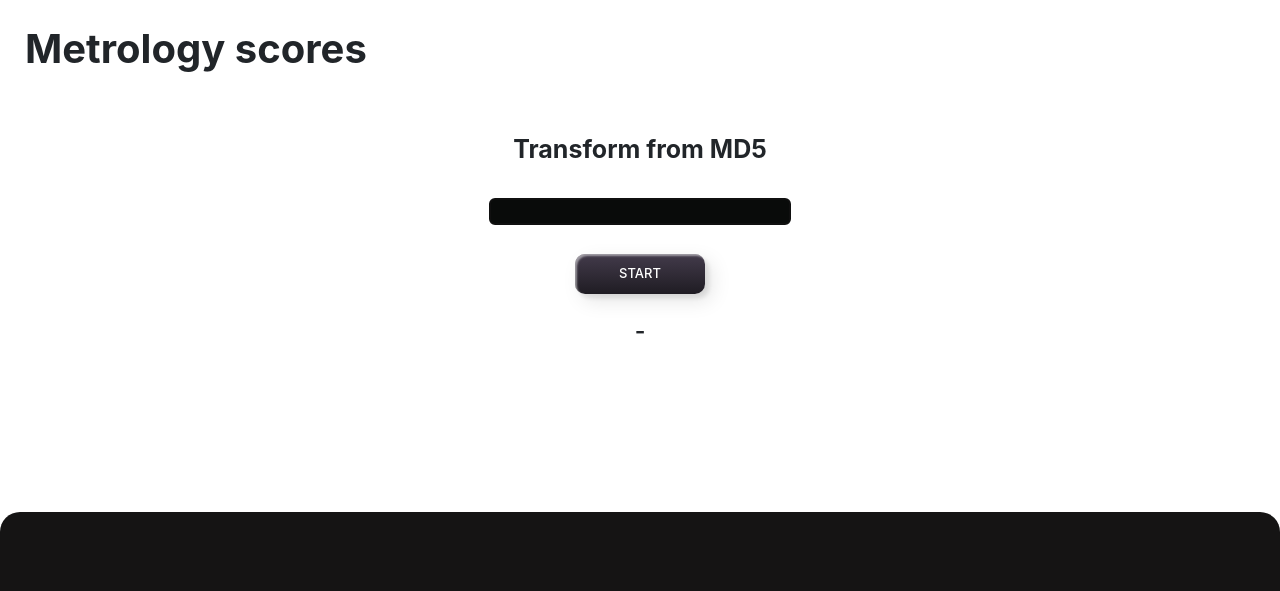
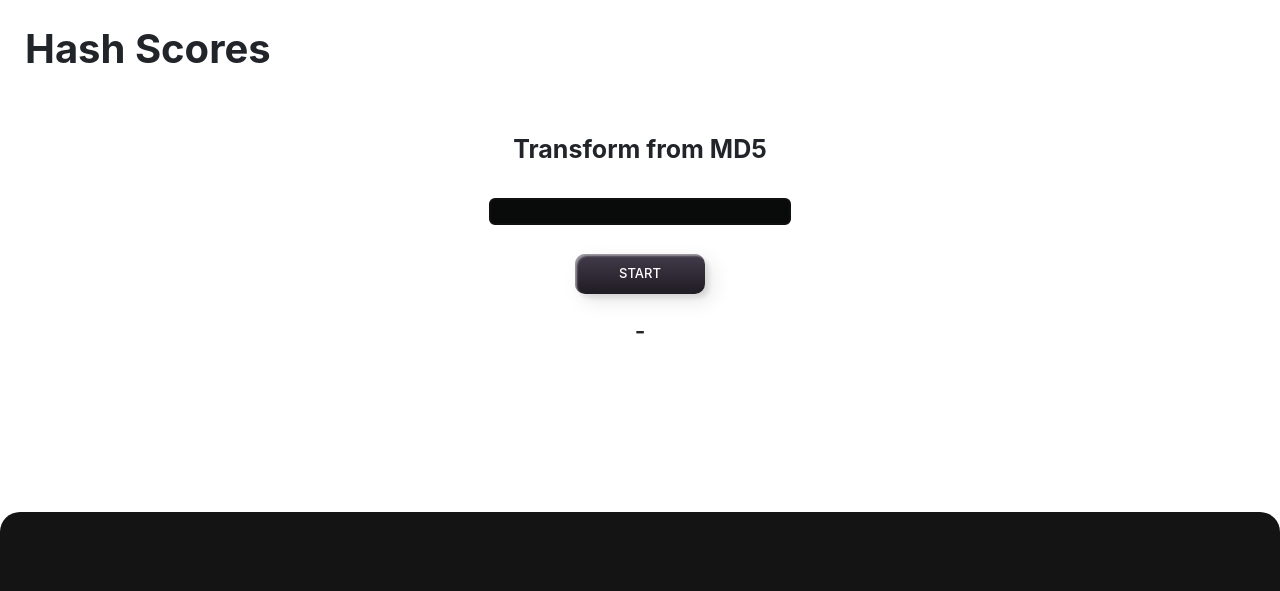
Before and after one commit to RuslanAbdulkhalikov/name-points-hash, a plain HTML site: page index.html in a window 1280 px wide. Shown: the top 591 px of the page. Drawn offline with nearby package versions, Linux system fonts and the light colour scheme; a web font is replaced by a local one.

Commit message:
Update index.html

```diff
--- a/index.html
+++ b/index.html
@@ -8,7 +8,7 @@
   </head>
   <body>
     <div class="header">
-      <h1 class="main-text">Metrology scores</h1>
+      <h1 class="main-text">Hash Scores</h1>
       <div class="attemps">
       </div>
     </div>
```
